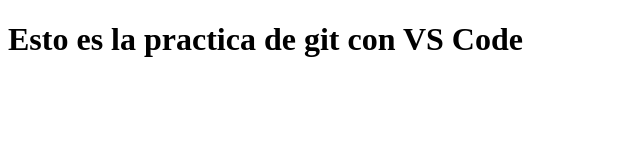
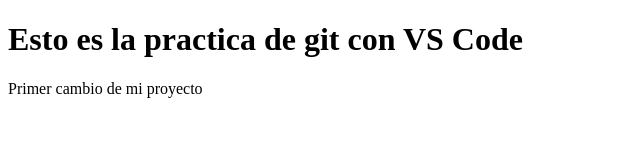
Before and after one commit to DaniGala/PracticaGitVSCode, a plain HTML site: page index.html in a window 1280 px wide. Shown: the whole page, without its empty margins (0-640 px from the left). Drawn offline with Linux system fonts and the light colour scheme.

Commit message:
Cambios añadidos

```diff
--- a/index.html
+++ b/index.html
@@ -7,5 +7,6 @@
 </head>
 <body>
     <h1>Esto es la practica de git con VS Code</h1>
+    Primer cambio de mi proyecto
 </body>
 </html>
```
